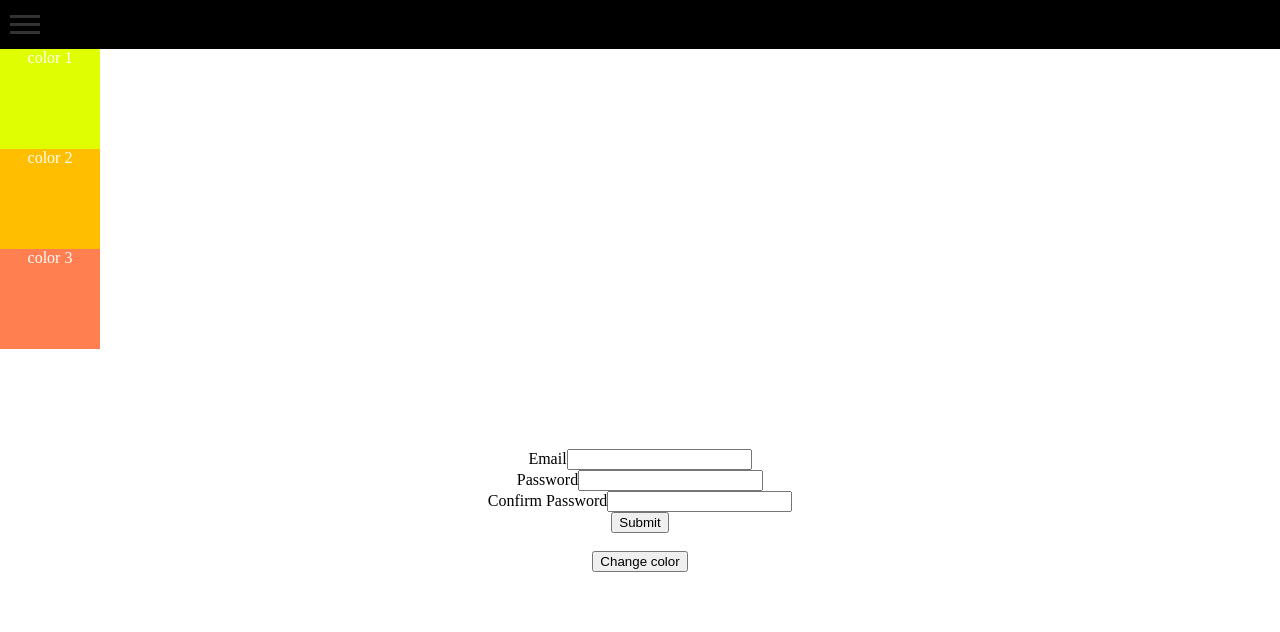
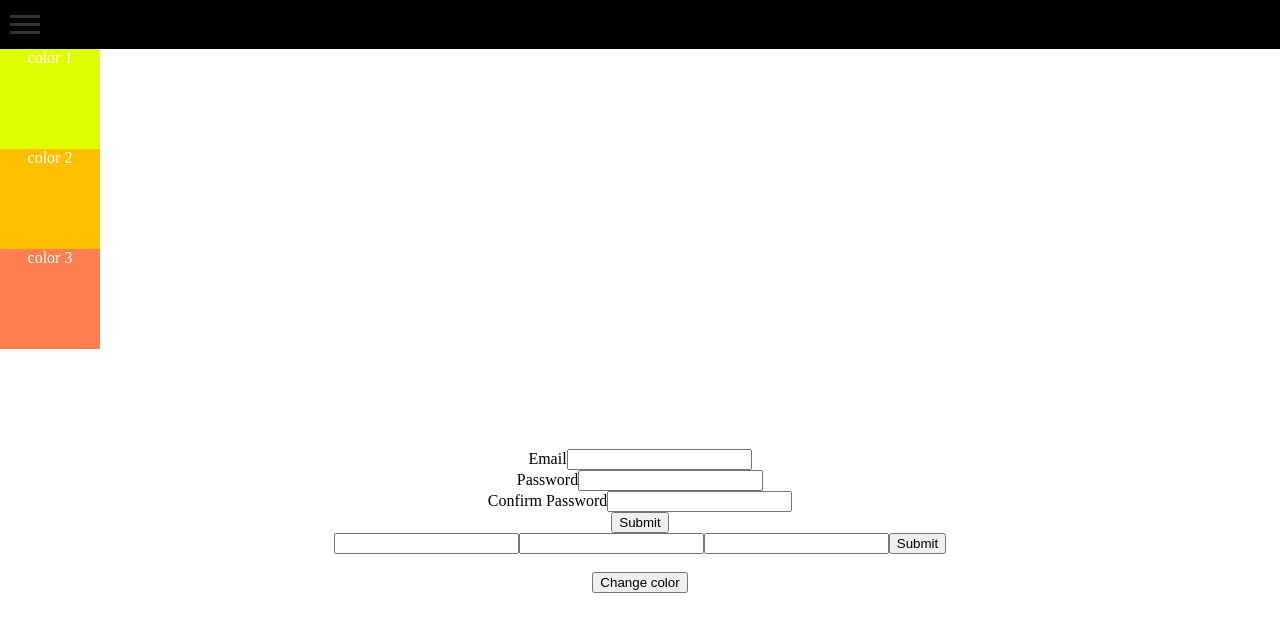
Before and after one commit to Calebbuffleben/react-animations, a React (Create React App) app: page / in a window 1280 px wide. Shown: the top 632 px of the page. Built offline with nearby package versions, Linux system fonts and the light colour scheme.

Commit message:
forms with react hook forms

```diff
--- a/package.json
+++ b/package.json
@@ -9,6 +9,7 @@
     "framer-motion": "^10.16.4",
     "react": "^18.2.0",
     "react-dom": "^18.2.0",
+    "react-hook-form": "^7.48.2",
     "react-scripts": "5.0.1",
     "storybook": "^7.5.3",
     "styled-components": "^6.1.0",
--- /dev/null
+++ b/src/components/FormValidation/WithLib/index.jsx
@@ -0,0 +1,26 @@
+import { useForm } from "react-hook-form";
+
+const FormValidationWithLib = () => {
+    const { register, handleSubmit, formState: { errors }, watch } = useForm();
+    const onSubmit = (data) => data
+
+    return (
+        <form onSubmit={handleSubmit(onSubmit)}>
+            <input type="email" {...register("email", { required: true })} />
+            {errors.email && <span>This field is required</span>}
+
+            <input type="password" {...register("password", { required: true })} />
+            {errors.password && <span>This field is required</span>}
+
+            <input type="password" {...register("confirmPassword", { required: true, validate: (val) => {
+                if (watch('password') !== val) {
+                    return "Your passwords do no match";
+                }
+            } })} />
+            {errors.confirmPassword && <span>This field is required</span>}
+            <button type="submit" >Submit</button>
+        </form>
+    )
+}
+
+export default FormValidationWithLib;
--- a/src/components/FormValidation/index.jsx
+++ b/src/components/FormValidation/index.jsx
@@ -1,4 +1,5 @@
 import React, { useState } from 'react'
+import FormValidationWithLib from './WithLib';
 
 const FormValidation = () => {
     const [formData, setFormData] = useState({
@@ -74,6 +75,8 @@ const FormValidation = () => {
                 <button type="submit">Submit</button>
             </form>
             {isSubmitted && <p>Form submitted successfully!</p>}
+
+            <FormValidationWithLib />
         </div>
     );
 }
```
Also changed, not shown: 1 other file (tests, documents, lock files or other folders).
